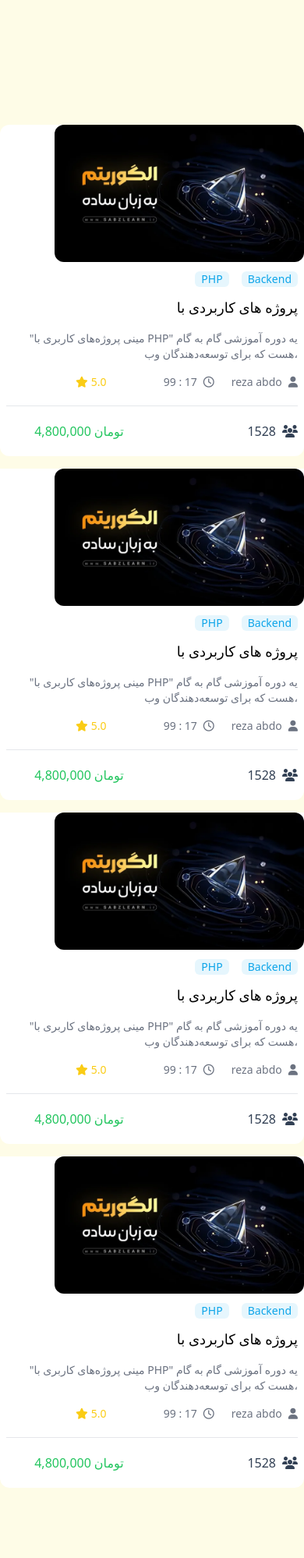
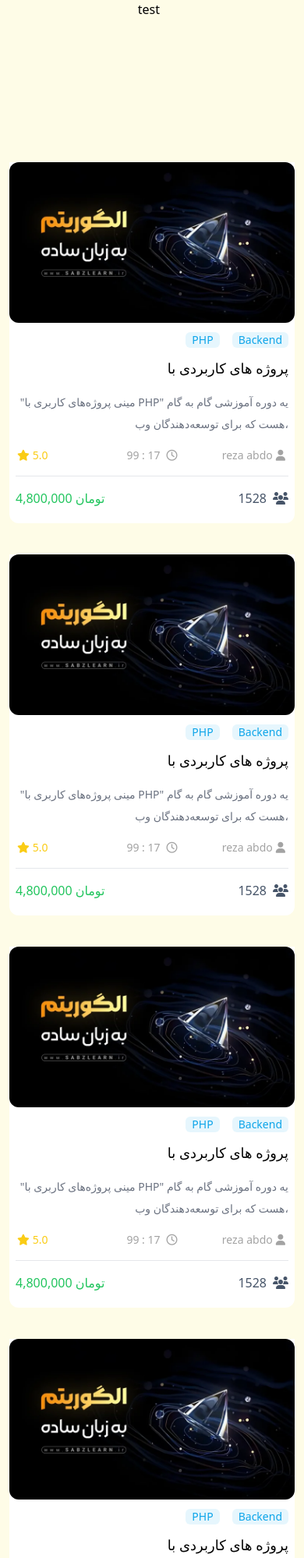
Before and after one commit to Rezaabdollahi7/Js-miniProject, a website: page courses.html in a window 390 px wide. Shown: the top 1998 px of the page at 78% size. Drawn offline with Linux system fonts and the light colour scheme.

Commit message:
feat ( Responsive Design )
change cards ui  according different sizes

```diff
--- a/courses.html
+++ b/courses.html
@@ -13,43 +13,50 @@
 
 <body class="bg-yellow-200/20">
 
+    <div class="main-items-wrapper  flex flex-col xl:flex-row  xl:w-[95%] mx-auto px-3 500px:px-6  xl:px-8  items-center justify-center">
+        <div class="sort-wrapper w-[10%]">
+            <p>test</p>
+        </div>
+
         <div
-        class="item-cards-wrapper xl:w-[80%] mx-auto mt-40 rounded-xl grid grid-cols-1 md:grid-cols-2  xl:grid-cols-4 gap-4 relative  overflow-hidden">
-        <div class="item-card bg-white flex flex-col justify-center items-end rounded-b-xl">
-            <img class="h-44 w-80 rounded-xl card-img " src="./src/img/courses/alghoritm.webp">
+            class="item-cards-wrapper w-full xl:w-[90%] mx-auto mt-40 rounded-xl grid grid-cols-1 650px:grid-cols-2 lg:grid-cols-3  1400px:grid-cols-4 gap-4 relative  overflow-hidden">
+
+            <div class="item-card bg-white flex flex-col justify-center items-end rounded-b-xl mt-6 ">
+                <img class="w-full rounded-xl " src="./src/img/courses/alghoritm.webp">
                 <div class="card-body px-2 flex flex-col items-end">
                     <div class="card-cat-wrapper flex gap-4 mt-3 ">
                         <span class="text-sky-500 bg-sky-500/10 px-2 rounded-md text-sm">PHP</span>
                         <span class="text-sky-500 bg-sky-500/10 px-2 rounded-md text-sm">Backend</span>
                     </div>
                     <h3 class="card-tittle text-lg mt-3  ">پروژه های کاربردی با</h3>
-                <p class="card-desc text-end text-sm  mt-4 text-gray-500">"مینی پروژه‌های کاربری با PHP" یه دوره آموزشی
+                    <p class="card-desc text-end text-sm 350px:text-[14px] leading-7  my-4 text-gray-500">"مینی پروژه‌های کاربری با PHP" یه دوره آموزشی
                         گام
                         به گام هست که برای توسعه‌دهندگان وب،</p>
 
-                <div class="card-extra-details grid grid-cols-3 gap-3 mt-4">
-                    <div class="star flex justify-center w-1/3 text-left  gap-1 text-sm  items-baseline">
+                    <div class="card-extra-details grid grid-cols-3 gap-3  w-full px-1   1400px:pl-2">
+                        <div class="star flex justify-center w-1/3 1400px:w-[20%]  text-left  gap-1 text-sm  items-baseline">
                             <i class="fa-solid fa-star text-yellow-400"></i>
                             <span class="text-yellow-400">5.0</span>
                         </div>
 
-                    <div class="clock text-gray-500  flex justify-center gap-2 text-sm  items-baseline">
+                        <div class="clock text-neutral-400  flex justify-center text-[13px] 400px:text-base 650px:text-[14px] 750px:text-base  gap-2 text-sm  1400px:text-[14px]  items-baseline">
                             <span class="">99 : 17</span>
                             <i class="fa-regular   fa-clock"></i>
                         </div>
-                    <div class="author text-gray-500 flex justify-center gap-2 text-sm items-center">
+                        <div class="author text-neutral-400   flex justify-end text-[13px] 400px:text-base 650px:text-[14px]  750px:text-base  gap-1  xl:gap-2 text-sm 1400px:text-[14px]  items-center">
                             <span class="">reza abdo</span>
                             <i class="fa-solid fa-user "></i>
                         </div>
                     </div>
 
-                <hr class="bg-black w-full h-[1px] my-5">
+                    <hr class="bg-gray-200/10 w-full h-[1px] my-4">
+
                     <div class="card-footer grid grid-cols-2 w-full mb-5">
-                    <div class="course-price flex gap-1 text-green-500  justify-center items-center">
+                        <div class="course-price flex gap-1 text-green-500  justify-start items-center">
                             <span class="text-green-500 ">4,800,000</span>
                             <span>تومان</span>
                         </div>
-                    <div class="users-counter ml-auto  gap-2  text-slate-700 flex justify-center items-center">
+                        <div class="users-counter ml-auto  gap-2  text-slate-600 flex justify-center items-center">
                             <span>1528</span>
                             <i class="fa-solid fa-users "></i>
                         </div>
@@ -60,41 +67,42 @@
 
             </div>
 
-        <div class="item-card bg-white flex flex-col justify-center items-end rounded-b-xl">
-            <img class="h-44 w-80 rounded-xl card-img " src="./src/img/courses/alghoritm.webp">
+            <div class="item-card bg-white flex flex-col justify-center items-end rounded-b-xl mt-6 ">
+                <img class="w-full rounded-xl " src="./src/img/courses/alghoritm.webp">
                 <div class="card-body px-2 flex flex-col items-end">
                     <div class="card-cat-wrapper flex gap-4 mt-3 ">
                         <span class="text-sky-500 bg-sky-500/10 px-2 rounded-md text-sm">PHP</span>
                         <span class="text-sky-500 bg-sky-500/10 px-2 rounded-md text-sm">Backend</span>
                     </div>
                     <h3 class="card-tittle text-lg mt-3  ">پروژه های کاربردی با</h3>
-                <p class="card-desc text-end text-sm  mt-4 text-gray-500">"مینی پروژه‌های کاربری با PHP" یه دوره آموزشی
+                    <p class="card-desc text-end text-sm 350px:text-[14px] leading-7  my-4 text-gray-500">"مینی پروژه‌های کاربری با PHP" یه دوره آموزشی
                         گام
                         به گام هست که برای توسعه‌دهندگان وب،</p>
 
-                <div class="card-extra-details grid grid-cols-3 gap-3 mt-4">
-                    <div class="star flex justify-center w-1/3 text-left  gap-1 text-sm  items-baseline">
+                    <div class="card-extra-details grid grid-cols-3 gap-3  w-full px-1   1400px:pl-2">
+                        <div class="star flex justify-center w-1/3 1400px:w-[20%]  text-left  gap-1 text-sm  items-baseline">
                             <i class="fa-solid fa-star text-yellow-400"></i>
                             <span class="text-yellow-400">5.0</span>
                         </div>
 
-                    <div class="clock text-gray-500  flex justify-center gap-2 text-sm  items-baseline">
+                        <div class="clock text-neutral-400  flex justify-center text-[13px] 400px:text-base 650px:text-[14px] 750px:text-base  gap-2 text-sm  1400px:text-[14px]  items-baseline">
                             <span class="">99 : 17</span>
                             <i class="fa-regular   fa-clock"></i>
                         </div>
-                    <div class="author text-gray-500 flex justify-center gap-2 text-sm items-center">
+                        <div class="author text-neutral-400   flex justify-end text-[13px] 400px:text-base 650px:text-[14px]  750px:text-base  gap-1  xl:gap-2 text-sm 1400px:text-[14px]  items-center">
                             <span class="">reza abdo</span>
                             <i class="fa-solid fa-user "></i>
                         </div>
                     </div>
 
-                <hr class="bg-black w-full h-[1px] my-5">
+                    <hr class="bg-gray-200/10 w-full h-[1px] my-4">
+
                     <div class="card-footer grid grid-cols-2 w-full mb-5">
-                    <div class="course-price flex gap-1 text-green-500  justify-center items-center">
+                        <div class="course-price flex gap-1 text-green-500  justify-start items-center">
                             <span class="text-green-500 ">4,800,000</span>
                             <span>تومان</span>
                         </div>
-                    <div class="users-counter ml-auto  gap-2  text-slate-700 flex justify-center items-center">
+                        <div class="users-counter ml-auto  gap-2  text-slate-600 flex justify-center items-center">
                             <span>1528</span>
                             <i class="fa-solid fa-users "></i>
                         </div>
@@ -105,41 +113,42 @@
 
             </div>
 
-        <div class="item-card bg-white flex flex-col justify-center items-end rounded-b-xl">
-            <img class="h-44 w-80 rounded-xl card-img " src="./src/img/courses/alghoritm.webp">
+            <div class="item-card bg-white flex flex-col justify-center items-end rounded-b-xl mt-6 ">
+                <img class="w-full rounded-xl " src="./src/img/courses/alghoritm.webp">
                 <div class="card-body px-2 flex flex-col items-end">
                     <div class="card-cat-wrapper flex gap-4 mt-3 ">
                         <span class="text-sky-500 bg-sky-500/10 px-2 rounded-md text-sm">PHP</span>
                         <span class="text-sky-500 bg-sky-500/10 px-2 rounded-md text-sm">Backend</span>
                     </div>
                     <h3 class="card-tittle text-lg mt-3  ">پروژه های کاربردی با</h3>
-                <p class="card-desc text-end text-sm  mt-4 text-gray-500">"مینی پروژه‌های کاربری با PHP" یه دوره آموزشی
+                    <p class="card-desc text-end text-sm 350px:text-[14px] leading-7  my-4 text-gray-500">"مینی پروژه‌های کاربری با PHP" یه دوره آموزشی
                         گام
                         به گام هست که برای توسعه‌دهندگان وب،</p>
 
-                <div class="card-extra-details grid grid-cols-3 gap-3 mt-4">
-                    <div class="star flex justify-center w-1/3 text-left  gap-1 text-sm  items-baseline">
+                    <div class="card-extra-details grid grid-cols-3 gap-3  w-full px-1   1400px:pl-2">
+                        <div class="star flex justify-center w-1/3 1400px:w-[20%]  text-left  gap-1 text-sm  items-baseline">
                             <i class="fa-solid fa-star text-yellow-400"></i>
                             <span class="text-yellow-400">5.0</span>
                         </div>
 
-                    <div class="clock text-gray-500  flex justify-center gap-2 text-sm  items-baseline">
+                        <div class="clock text-neutral-400  flex justify-center text-[13px] 400px:text-base 650px:text-[14px] 750px:text-base  gap-2 text-sm  1400px:text-[14px]  items-baseline">
                             <span class="">99 : 17</span>
                             <i class="fa-regular   fa-clock"></i>
                         </div>
-                    <div class="author text-gray-500 flex justify-center gap-2 text-sm items-center">
+                        <div class="author text-neutral-400   flex justify-end text-[13px] 400px:text-base 650px:text-[14px]  750px:text-base  gap-1  xl:gap-2 text-sm 1400px:text-[14px]  items-center">
                             <span class="">reza abdo</span>
                             <i class="fa-solid fa-user "></i>
                         </div>
                     </div>
 
-                <hr class="bg-black w-full h-[1px] my-5">
+                    <hr class="bg-gray-200/10 w-full h-[1px] my-4">
+
                     <div class="card-footer grid grid-cols-2 w-full mb-5">
-                    <div class="course-price flex gap-1 text-green-500  justify-center items-center">
+                        <div class="course-price flex gap-1 text-green-500  justify-start items-center">
                             <span class="text-green-500 ">4,800,000</span>
                             <span>تومان</span>
                         </div>
-                    <div class="users-counter ml-auto  gap-2  text-slate-700 flex justify-center items-center">
+                        <div class="users-counter ml-auto  gap-2  text-slate-600 flex justify-center items-center">
                             <span>1528</span>
                             <i class="fa-solid fa-users "></i>
                         </div>
@@ -150,41 +159,42 @@
 
             </div>
 
-        <div class="item-card bg-white flex flex-col justify-center items-end rounded-b-xl">
-            <img class="h-44 w-80 rounded-xl card-img " src="./src/img/courses/alghoritm.webp">
+            <div class="item-card bg-white flex flex-col justify-center items-end rounded-b-xl mt-6 ">
+                <img class="w-full rounded-xl " src="./src/img/courses/alghoritm.webp">
                 <div class="card-body px-2 flex flex-col items-end">
                     <div class="card-cat-wrapper flex gap-4 mt-3 ">
                         <span class="text-sky-500 bg-sky-500/10 px-2 rounded-md text-sm">PHP</span>
                         <span class="text-sky-500 bg-sky-500/10 px-2 rounded-md text-sm">Backend</span>
                     </div>
                     <h3 class="card-tittle text-lg mt-3  ">پروژه های کاربردی با</h3>
-                <p class="card-desc text-end text-sm  mt-4 text-gray-500">"مینی پروژه‌های کاربری با PHP" یه دوره آموزشی
+                    <p class="card-desc text-end text-sm 350px:text-[14px] leading-7  my-4 text-gray-500">"مینی پروژه‌های کاربری با PHP" یه دوره آموزشی
                         گام
                         به گام هست که برای توسعه‌دهندگان وب،</p>
 
-                <div class="card-extra-details grid grid-cols-3 gap-3 mt-4">
-                    <div class="star flex justify-center w-1/3 text-left  gap-1 text-sm  items-baseline">
+                    <div class="card-extra-details grid grid-cols-3 gap-3  w-full px-1   1400px:pl-2">
+                        <div class="star flex justify-center w-1/3 1400px:w-[20%]  text-left  gap-1 text-sm  items-baseline">
                             <i class="fa-solid fa-star text-yellow-400"></i>
                             <span class="text-yellow-400">5.0</span>
                         </div>
 
-                    <div class="clock text-gray-500  flex justify-center gap-2 text-sm  items-baseline">
+                        <div class="clock text-neutral-400  flex justify-center text-[13px] 400px:text-base 650px:text-[14px] 750px:text-base  gap-2 text-sm  1400px:text-[14px]  items-baseline">
                             <span class="">99 : 17</span>
                             <i class="fa-regular   fa-clock"></i>
                         </div>
-                    <div class="author text-gray-500 flex justify-center gap-2 text-sm items-center">
+                        <div class="author text-neutral-400   flex justify-end text-[13px] 400px:text-base 650px:text-[14px]  750px:text-base  gap-1  xl:gap-2 text-sm 1400px:text-[14px]  items-center">
                             <span class="">reza abdo</span>
                             <i class="fa-solid fa-user "></i>
                         </div>
                     </div>
 
-                <hr class="bg-black w-full h-[1px] my-5">
+                    <hr class="bg-gray-200/10 w-full h-[1px] my-4">
+
                     <div class="card-footer grid grid-cols-2 w-full mb-5">
-                    <div class="course-price flex gap-1 text-green-500  justify-center items-center">
+                        <div class="course-price flex gap-1 text-green-500  justify-start items-center">
                             <span class="text-green-500 ">4,800,000</span>
                             <span>تومان</span>
                         </div>
-                    <div class="users-counter ml-auto  gap-2  text-slate-700 flex justify-center items-center">
+                        <div class="users-counter ml-auto  gap-2  text-slate-600 flex justify-center items-center">
                             <span>1528</span>
                             <i class="fa-solid fa-users "></i>
                         </div>
@@ -195,6 +205,9 @@
 
             </div>
         </div>
+    </div>
+
+
     <main>
         <section class="list w-full text-center mt-16 flex flex-col justify-center items-center" id="list"></section>
         <section class="pagination flex w-full justify-center mt-8" id="pagination"></section>
```
Also changed, not shown: tailwind.config.js (+32 -1 lines), src/css/main.css. Lines whose indentation alone changed are shown as unchanged.
